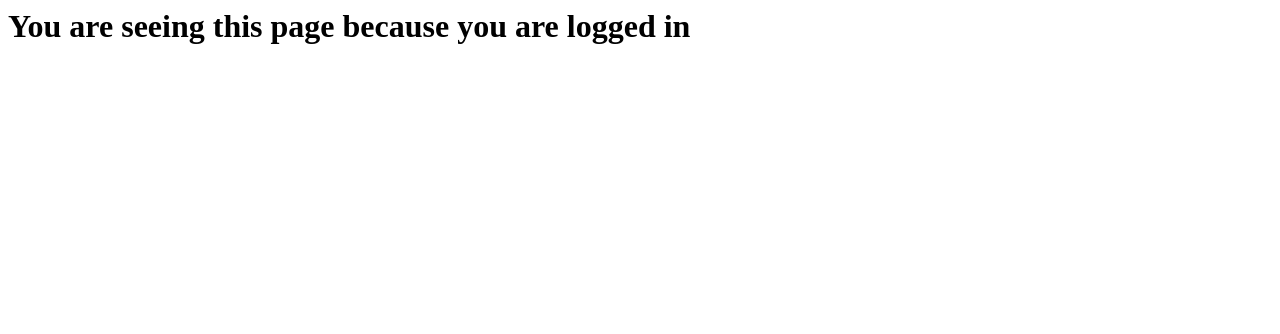
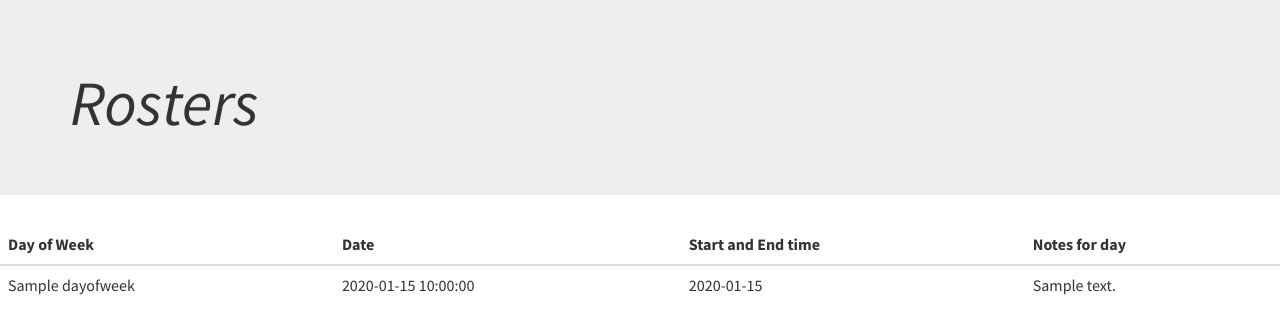
Before and after one commit to jusso-dev/Keeping_up_with_cass, a Flask app: template templates/roster.html in a window 1280 px wide. Shown: the top 334 px of the page. Run offline with Flask 2, Linux system fonts and the light colour scheme; the template is opened without the code that fills it: most values are stand-ins (such as "Sample title", 1, 10 or a date in 2020); parts of the project's set-up code (start-up, migrations or seed data) failed here and were passed over; some libraries are stand-ins or nearby versions.

Commit message:
Commit changes, successfully have rosters displaying from database dynamically

```diff
--- a/app.py
+++ b/app.py
@@ -1,5 +1,5 @@
 from flask import Flask, render_template, request, url_for, redirect, session
-from model import User, user_datastore
+from model import User, user_datastore, Role, Roster, db
 from flask.ext.security import Security, MongoEngineUserDatastore, \
 UserMixin, login_required
 import os
@@ -51,26 +51,47 @@ def login():
         if user and email and password is not None:
 
             session['firstname'] = request.form['firstname']
-            return render_template('index.html')
+            return redirect(url_for('roster'))
+
+        return render_template('error.html')
 
 
-        return render_template('error.html')
+@app.route('/roster', methods=['GET', 'POST'])
+def roster():
+    if session:
+
+        rosters = Roster.objects
+
+        return render_template('roster.html', rosters=rosters)
+
+    else:
+
+        return redirect(url_for('login'))
+
+@app.route('/admin', methods=['GET', 'POST'])
+def admin():
+
+    if session:
+
+        if request.method == 'POST':
+
+            roster = Roster()
+            roster.dayofweek = request.form['dayofweek']
+            roster.date = request.form['date']
+            roster.startandendtime = request.form['startandendtime']
+            roster.notes = request.form['notes']
+            roster.save()
+
+            return render_template('admin.html')
+
+        if request.method == 'GET':
+
+            return render_template('admin.html')
 
 @app.route('/logout')
 def logout():
     session.pop('firstname', None)
     return redirect(url_for('index'))
 
-@app.route('/roster', methods=['GET', 'POST'])
-def rosters():
-    try:
-        session['firstname']
-        if request.method == 'GET':
-            return render_template('roster.html')
-        if session and request.method == 'POST':
-            return redirect(url_for('rosters'))
-    except Exception:
-        return render_template('login.html')
-
 if __name__ == "__main__":
-    app.run(threaded=True,debug=True, port=5000)
+    app.run(threaded=True,debug=True, port=5001)
--- a/model.py
+++ b/model.py
@@ -28,9 +28,11 @@ class User(db.Document, UserMixin):
     confirmed_at = db.DateTimeField()
     roles = db.ListField(db.ReferenceField(Role), default=[])
 
-class Roster(db.Document):
-    discription = db.StringField(max_length=255)
-    date = db.DateTimeField()
+class Roster(db.Document, RoleMixin):
+    dayofweek = db.StringField()
+    date = db.StringField()
+    startandendtime = db.StringField()
+    notes = db.StringField(max_length=255)
 
 user_datastore = MongoEngineUserDatastore(db, User, Role)
 security = Security(app, user_datastore)
--- a/roster.py
+++ b/roster.py
@@ -1,4 +1,4 @@
-from flask import Flask, render_template, request, url_for, redirect, session
+from flask import Flask, render_template, request, url_for, redirect, session, abort
 from model import User, user_datastore
 from flask.ext.security import Security, MongoEngineUserDatastore, \
 UserMixin, login_required
--- a/templates/index.html
+++ b/templates/index.html
@@ -31,9 +31,11 @@
             <li>
                 <a href="#top" onclick=$("#menu-close").click();>Home</a>
             </li>
+            {%if session%}
             <li>
-                <a href="#about" onclick=$("#menu-close").click();>Getting Started</a>
+                <a href="#about" onclick=$("#menu-close").click();>Rosters</a>
             </li>
+            {% endif %}
             <li>
                 <a href="{{url_for('login')}}" onclick=$("#menu-close").click();>Sign In</a>
             </li>
--- a/templates/roster.html
+++ b/templates/roster.html
@@ -1 +1,42 @@
-<h1>You are seeing this page because you are logged in</h1>
+<head>
+
+    <meta charset="utf-8">
+    <meta http-equiv="X-UA-Compatible" content="IE=edge">
+    <meta name="viewport" content="width=device-width, initial-scale=1">
+
+    <title>Keeping up with Cass</title>
+
+    <link href="/static/css/bootstrap.min.css" rel="stylesheet">
+    <link href="/static/css/stylish-portfolio.css" rel="stylesheet">
+    <link href="/static/font-awesome/css/font-awesome.min.css" rel="stylesheet" type="text/css">
+    <link href="https://fonts.googleapis.com/css?family=Source+Sans+Pro:300,400,700,300italic,400italic,700italic" rel="stylesheet" type="text/css">
+
+</head>
+
+<body>
+    <div class="jumbotron">
+    <div class="container">
+       <h1><em>Rosters</em></h1>
+    </div>
+</div>
+    <table class="table table-hover table-inverse">
+    <thead>
+    <tr>
+      <th>Day of Week</th>
+      <th>Date</th>
+      <th>Start and End time</th>
+      <th>Notes for day</th>
+    </tr>
+  </thead>
+  <tbody>
+    {% for r in rosters %}
+    <tr>
+      <td>{{r.dayofweek}}</td>
+      <td>{{r.date}}</td>
+      <td>{{r.startandendtime}}</td>
+      <td>{{r.notes}}</td>
+      {% endfor %}
+    </tr>
+  </tbody>
+</table>
+</body>
```
Also changed, not shown: static/css/jumbotron.css (added, +7 -0 lines), templates/admin.html (added, +34 -0 lines), static/img/Untitled.jpg (added), user.db (deleted), 1 other file.
